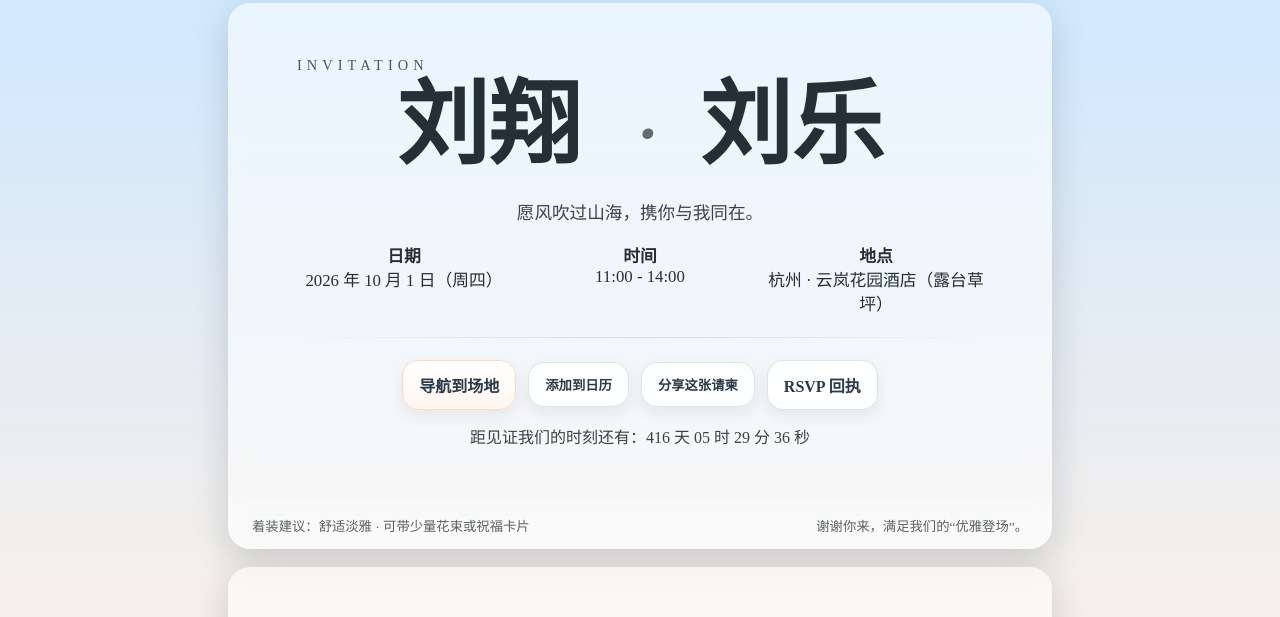
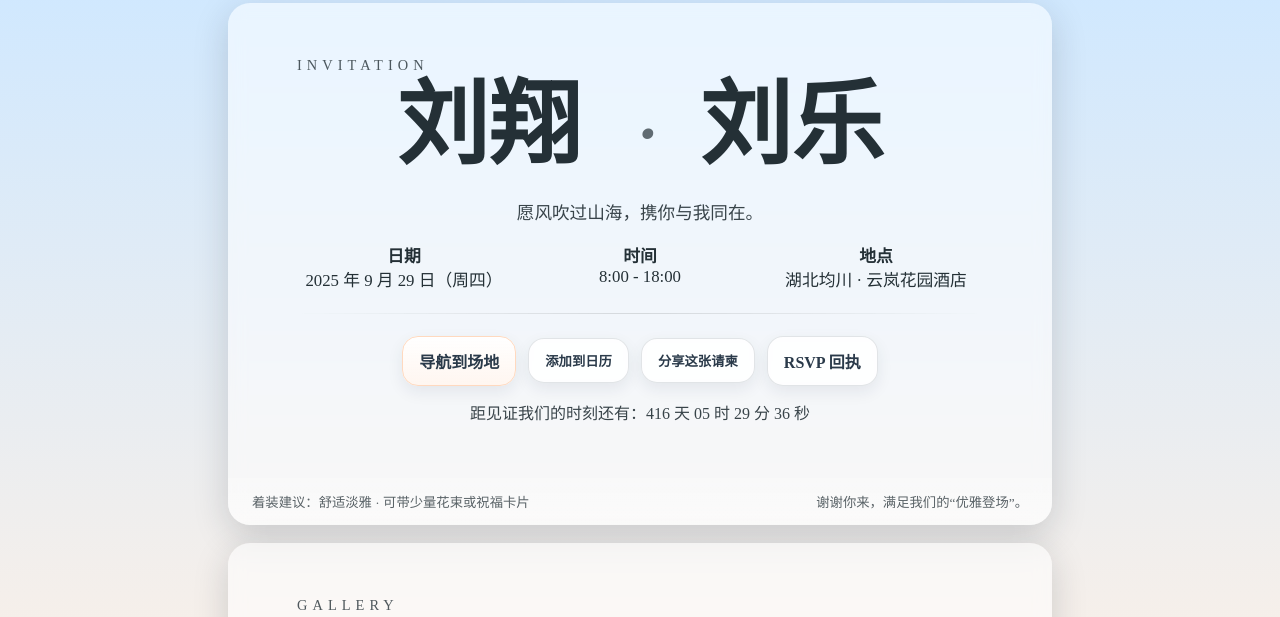
Before and after one commit to XiangLIUll/wedding, a plain HTML site: page index.html in a window 1280 px wide. Shown: the part 825-1442 px from the top of the page. Drawn offline with Linux system fonts and the light colour scheme; a web font is replaced by a local one.

Commit message:
Update index.html

```diff
--- a/index.html
+++ b/index.html
@@ -18,7 +18,7 @@
       </defs>
       <rect width='100%' height='100%' fill='url(%23g)'/>
       <text x='50%' y='45%' dominant-baseline='middle' text-anchor='middle' fill='%232a3a4a' font-size='62' font-family='Noto Serif SC'>我们结婚啦</text>
-      <text x='50%' y='60%' dominant-baseline='middle' text-anchor='middle' fill='%234a6fa7' font-size='42' font-family='Noto Serif SC'>林安 · 程夏</text>
+      <text x='50%' y='60%' dominant-baseline='middle' text-anchor='middle' fill='%234a6fa7' font-size='42' font-family='Noto Serif SC'>刘翔 · 刘乐</text>
     </svg>" />
 
   <!-- 字体（可按需替换） -->
@@ -407,10 +407,10 @@
     const WEDDING = {
       // ISO 格式：时区可按需改为你所在城市
       date: '2026-10-01T11:00:00+08:00',
-      dateText: '2026 年 10 月 1 日（周四）',
-      timeText: '11:00 - 14:00',
-      placeText: '杭州 · 云岚花园酒店（露台草坪）',
-      mapUrl: 'https://maps.google.com/?q=云岚花园酒店 杭州',
+      dateText: '2025 年 9 月 29 日（周四）',
+      timeText: '8:00 - 18:00',
+      placeText: '湖北均川 · 云岚花园酒店',
+      mapUrl: 'https://maps.google.com/?q=云岚花园酒店 随州均川',
       // RSVP 表单链接（可替换）
       rsvpUrl: '#'
     };
```
